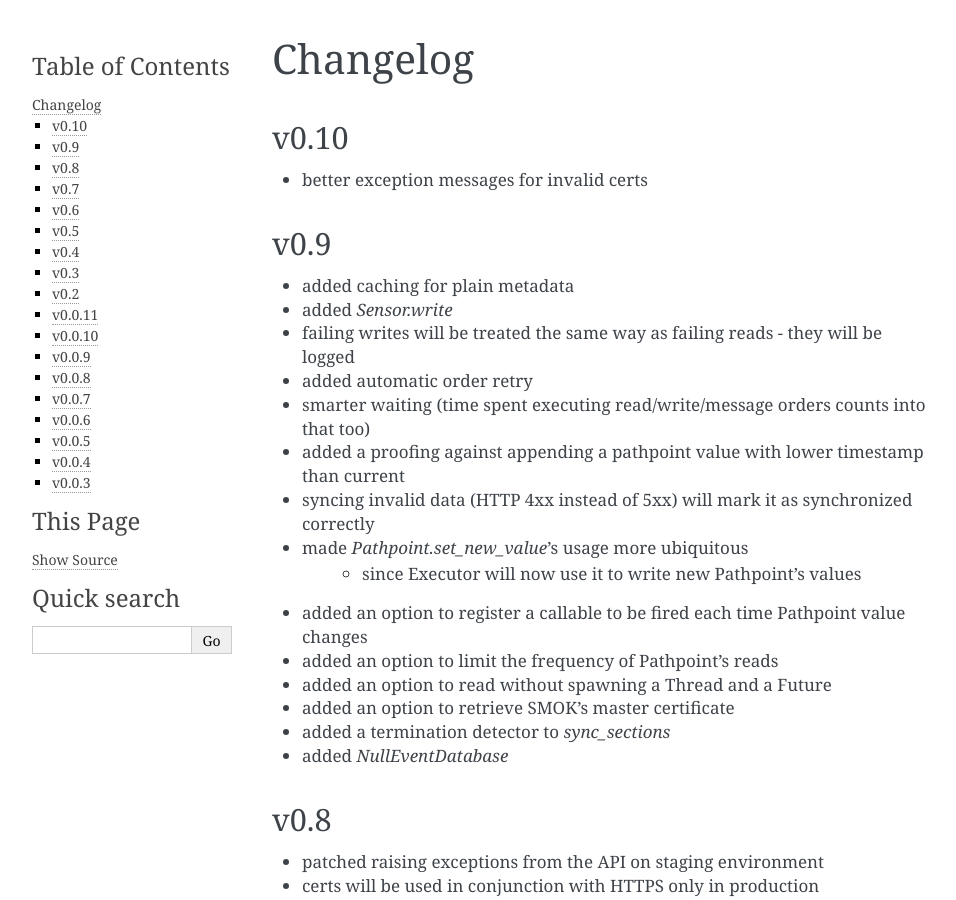
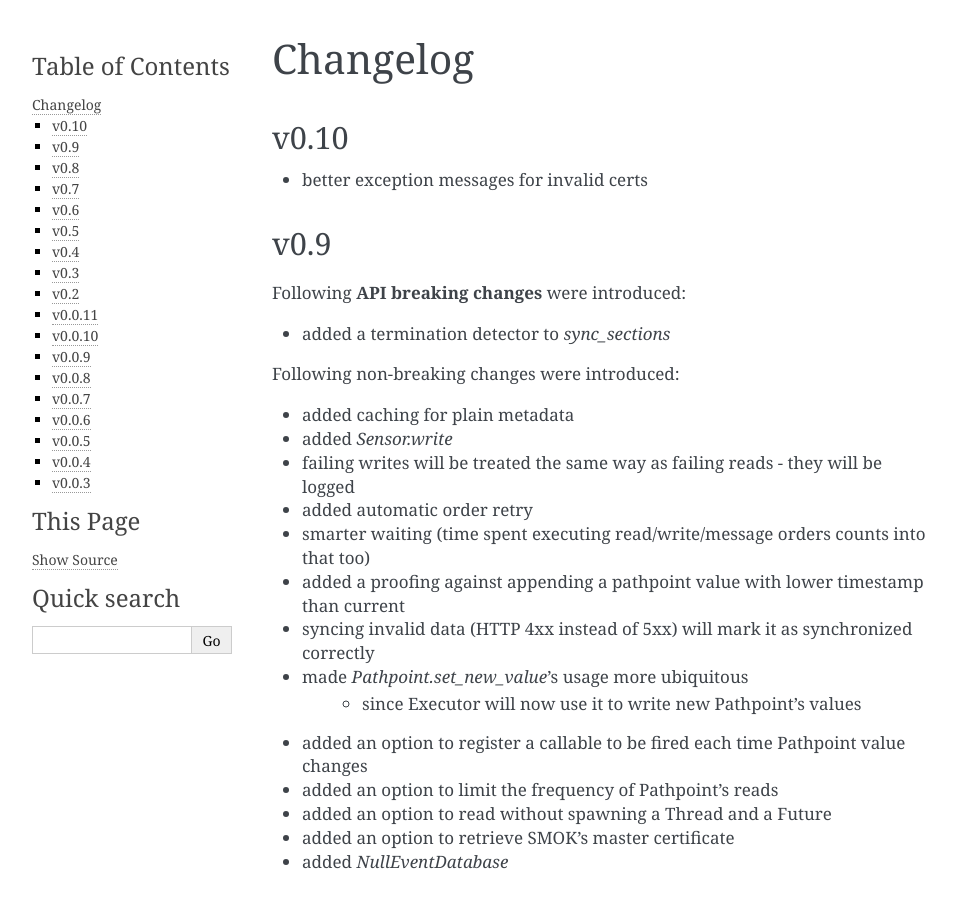
Before and after one commit to smok-serwis/smok-client, a Sphinx documentation site: the page built from docs/changelog.rst, in a window 1280 px wide and 900 px high. Shown: the whole window, without its empty margins (148-1104 px from the left). Built offline with Sphinx 7.4.7, drawn with Linux system fonts in a browser that asks for light colours.

Commit message:
refactor changelog

```diff
--- a/docs/changelog.rst
+++ b/docs/changelog.rst
@@ -8,6 +8,13 @@ v0.10
 
 v0.9
 ~~~~
+
+Following **API breaking changes** were introduced:
+
+* added a termination detector to `sync_sections`
+
+Following non-breaking changes were introduced:
+
 * added caching for plain metadata
 * added `Sensor.write`
 * failing writes will be treated the same way as failing reads - they will be logged
```
Also changed, not shown: other parts of docs/changelog.rst (+0 -1 lines).
